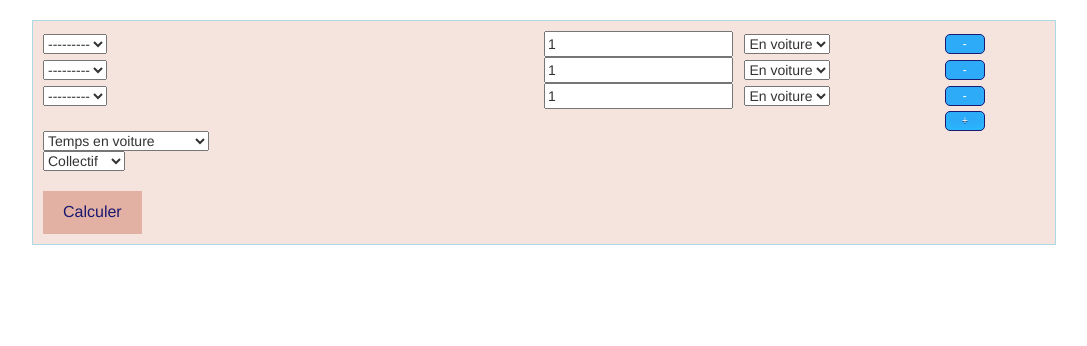
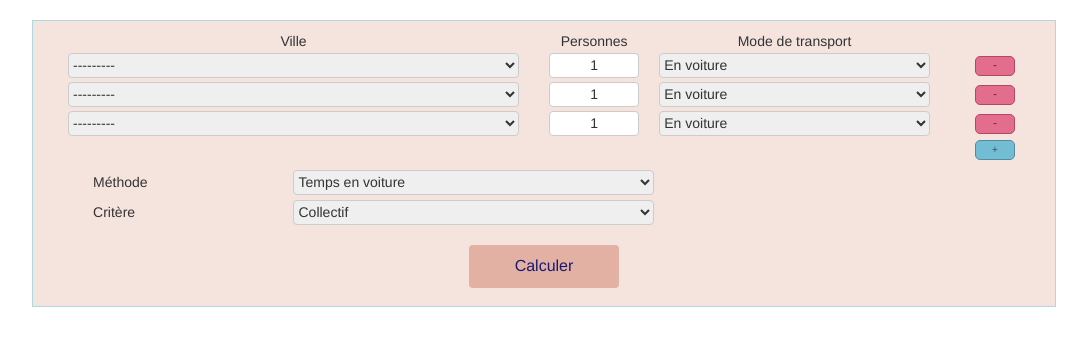
Before and after one commit to SylvainLlop/perfectPlaceToMeet_public, a Django app: page /pp2m/ in a window 1280 px wide. Shown: the part 113-459 px from the top of the page, without its empty margins (96-1183 px from the left). Run offline with Django 3.2, Linux system fonts and the light colour scheme; data that the repository does not hold is empty; some libraries are stand-ins or nearby versions.

Commit message:
CSS modified to have MVP

```diff
--- a/pp2m_project_repo/find_pp2m/static/find_pp2m/css/main.css
+++ b/pp2m_project_repo/find_pp2m/static/find_pp2m/css/main.css
@@ -8,9 +8,16 @@
   src: local('Sacramento'),
        url('../fonts/sacramento.ttf') format("truetype");
 }
+@font-face {
+  font-family: 'Segoe';
+  src: local('segoeui'),
+       url('../fonts/segoeui.ttf') format("truetype");
+}
 
 body {
   background: #F9FAFD;
+  font-family: "Segoe";
+  font-size: 100%;
 }
 
 .header {
@@ -34,6 +41,41 @@ h3 {
 
 h6 {
   font-size: 15px;
+}
+
+input {
+  font-family: "Segoe";
+  font-size: 80%;
+  text-align: center;
+}
+
+input[type=text], select {
+  width: 90%;
+  height: 25px;
+  margin: 2px 0;
+  display: inline-block;
+  border: 1px solid #ccc;
+  border-radius: 4px;
+  box-sizing: border-box;
+}
+
+input[type=submit] {
+  width: 100%;
+  color: white;
+  padding: 14px 20px;
+  margin: 8px 0;
+  border: none;
+  border-radius: 4px;
+  cursor: pointer;
+}
+
+input:hover {
+  box-shadow:inset 0 0 1px 1px #b34663;
+  background: #fff;
+}
+
+input:active {
+  border: 1px solid #f5e3de;
 }
 
 .footer {
@@ -71,15 +113,16 @@ h6 {
   margin-left: auto;
   margin-right: auto;
   margin-top: 20px;
+  width: 150px;
 }
 
 .remove-form-row {
-	background-color:#2dabf9;
+	background-color: #e26d8c;
 	border-radius:5px;
-	border:1px solid #191970;
+	border:1px solid #b34663;
 	display:inline-block;
 	cursor:pointer;
-	color:#ffffff;
+	color:#732f41;
 	font-family:Arial;
 	font-size:12px;
 	padding:0px 14px;
@@ -88,7 +131,7 @@ h6 {
   width: 40px;
 }
 .remove-form-row:hover {
-	background-color:#0688fa;
+	background-color: #b34663;
 }
 .remove-form-row:active {
 	position:relative;
@@ -96,23 +139,21 @@ h6 {
 }
 
 .row_button {
-	box-shadow:inset 0px -3px 7px 0px #29bbff;
-	background-color:#2dabf9;
+	background-color: #72bcd4;
 	border-radius:5px;
-	border:1px solid #191970;
+	border:1px solid #558b9d;
 	display:inline-block;
 	cursor:pointer;
-	color:#ffffff;
+	color:#375a65;
 	font-family:Arial;
 	font-size:10px;
 	padding:0px 14px;
 	text-decoration:none;
-  text-shadow:0px 1px 0px #263666;
   height: 20px;
   width: 40px;
 }
 .row_button:hover {
-	background-color:#0688fa;
+	background-color:#558b9d;
 }
 .row_button:active {
 	position:relative;
@@ -144,3 +185,8 @@ h6 {
   padding-left: 30px;
   padding-top: none;
 }
+
+/*
+.class
+#id
+*/
--- a/pp2m_project_repo/find_pp2m/templates/find_pp2m/pp2m_formset.html
+++ b/pp2m_project_repo/find_pp2m/templates/find_pp2m/pp2m_formset.html
@@ -7,27 +7,52 @@
 {% block content %}
     <script src="https://ajax.googleapis.com/ajax/libs/jquery/1.11.1/jquery.min.js"></script>
     <form id="form-container" method="POST">
+        <table width=100% class="form-row" id={{form.initial.id}}><tbody>
+            <tr>
+                <td width="50%" align="center">Ville</td>
+                <td width="10%" align="center">Personnes</td>
+                <td width="30%" align="center">Mode de transport</td>
+                <td width="10%" align="center"></td>
+            </tr>
+        </tbody></table>
         {% csrf_token %}
         {{journey_formset.management_form}}
         {% for form in journey_formset %}
             <table width=100% class="form-row" id={{form.initial.id}}><tbody>
                 <tr>
-                    <td width="50%">{{form.city}}</td>
-                    <td width="20%">{{form.nb_people}}</td>
-                    <td width="20%">{{form.conveyance}}</td>
-                    <td width="10%"><button class="remove-form-row">-</button></td>
+                    <td width="50%" align="center">{{form.city}}</td>
+                    <td width="10%" align="center">{{form.nb_people}}</td>
+                    <td width="30%" align="center">{{form.conveyance}}</td>
+                    <td width="10%" align="center"><button class="remove-form-row">-</button></td>
                 </tr>
             </tbody></table>
         {% endfor %}
         <table id="lasttable" width=100%><tr>
             <td width="90%" colspan="3"></td>
-            <td width="10%"><button id="add-form" type="button" class="row_button">+</button></td>
+            <td width="10%" align="center"><button id="add-form" type="button" class="row_button">+</button></td>
         </tr></table>
         <table id="lasttable" width=100%>
-            <tr><td>{{param_form.method}}</td></tr>
-            <tr><td>{{param_form.criteria}}</td></tr>
+            <tr height="10px"></tr>
+            <tr>
+                <td width="5%"></td>
+                <td width="20%">Méthode</td>
+                <td width="40%">{{param_form.method}}</td>
+                <td width="35%"></td>
+            </tr>
+            <tr height="5px"></tr>
+            <tr>
+                <td width="5%"></td>
+                <td width="20%">Critère</td>
+                <td width="40%">{{param_form.criteria}}</td>
+                <td width="35%"></td>
+            </tr>
         </table>
-        <input type="submit" value="Calculer" id="submit_button"/>
+        <table width=100% align="center">
+            <tr>
+                <td width=100% align="center"><input type="submit" value="Calculer" id="submit_button"/></td>
+            </tr>
+        </table>
+
     </form>
 
     <script>
@@ -43,7 +68,7 @@
         function addForm(e){
             e.preventDefault()
 
-            let newForm = journeyForm[0].cloneNode(true)
+            let newForm = journeyForm[1].cloneNode(true)
             let formRegex = RegExp(`form-(\\d){1}-`,'g')
 
             formNum++
```
Lines whose indentation alone changed are shown as unchanged.
